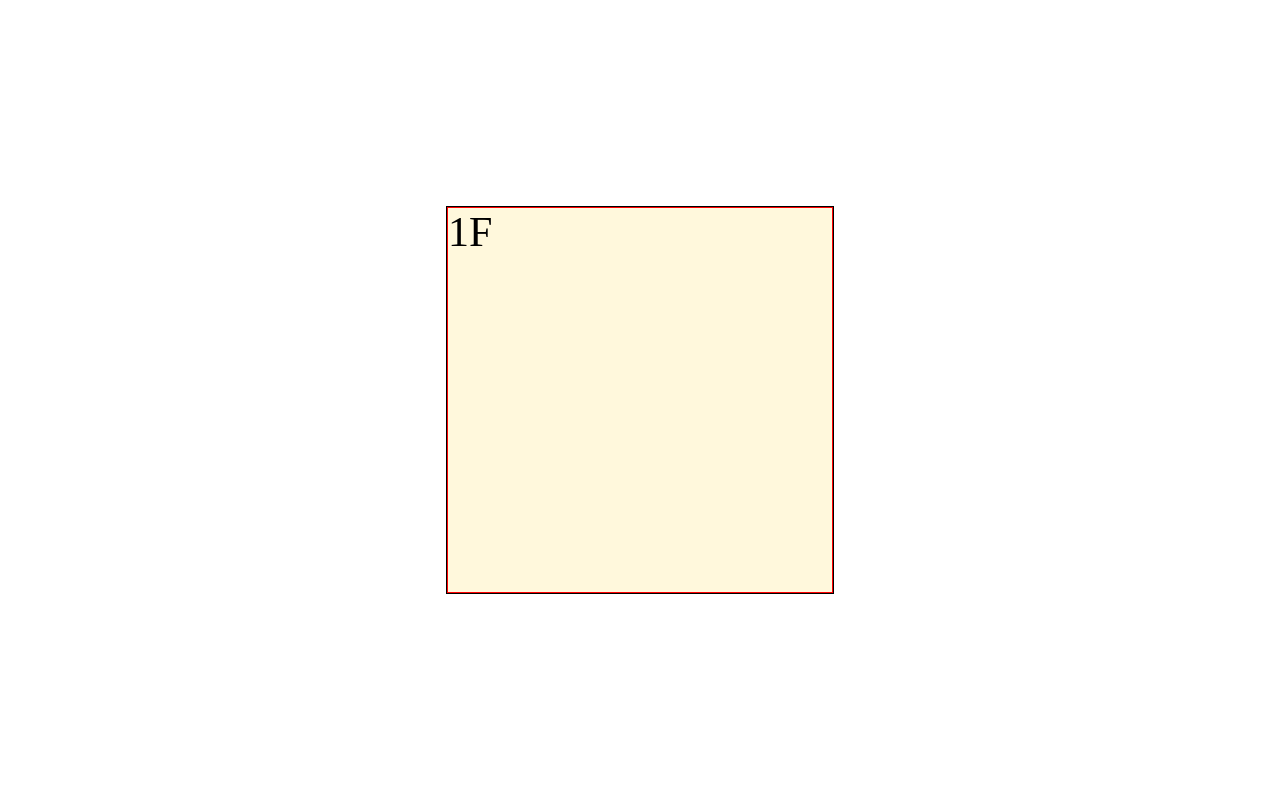
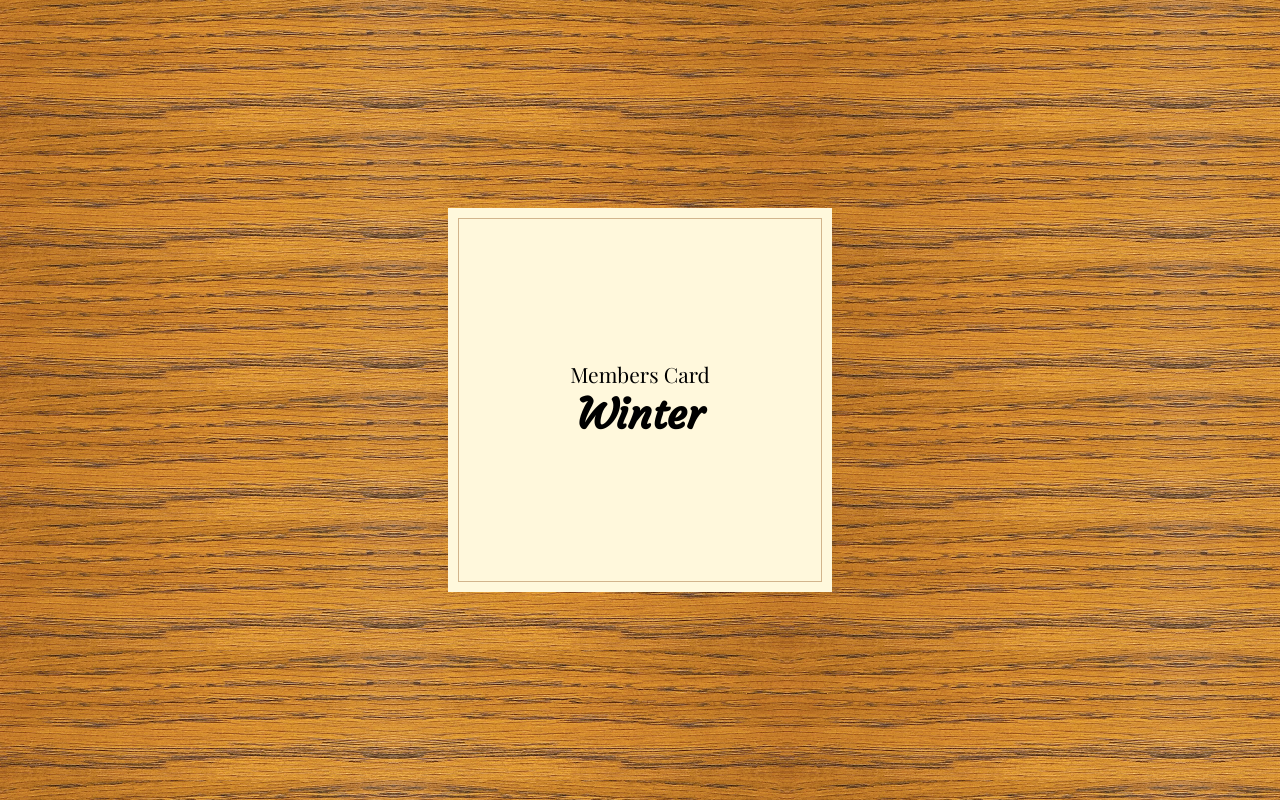
Before and after one commit to ah-ryeong/3D_Leaflet, a plain HTML site: page index.html in a window 1280 px wide. Drawn offline with nearby package versions, Linux system fonts and the light colour scheme; a web font is replaced by a local one.

Commit message:
표지 디자인 완성

```diff
--- a/css/main.css
+++ b/css/main.css
@@ -3,6 +3,9 @@ html {
 }
 
 body {
+  font-family: "Playfair Display", serif;
+  background: url(../images/tablewood.jpg);
+  background-size: auto 130px;
   /* 3D공간 만들기 */
   perspective: 1500px;
 }
@@ -17,7 +20,6 @@ body {
   height: 30vw;
   margin: auto;
   transform-style: preserve-3d;
-  outline: 2px solid black;
   font-size: 3rem;
 }
 
@@ -28,7 +30,6 @@ body {
   width: 100%;
   height: 100%;
   transform-style: preserve-3d;
-  outline: 1px solid red;
   transition: 1s;
 }
 
@@ -64,3 +65,28 @@ body {
 .page-face:nth-child(2) {
   transform: rotateY(180deg);
 }
+
+.cover-page {
+  display: flex;
+  /* 위아래 배치 */
+  flex-direction: column;
+  align-items: center;
+  justify-content: center;
+  font-size: 1.5rem;
+}
+
+/* 테두리 */
+.cover-page::before {
+  content: " ";
+  display: block;
+  position: absolute;
+  left: 10px;
+  right: 10px;
+  top: 10px;
+  bottom: 10px;
+  border: 1px solid tan;
+}
+
+.menu-header-title {
+  font-family: "Courgette", cursive;
+}
--- a/index.html
+++ b/index.html
@@ -4,6 +4,8 @@
     <meta charset="UTF-8">
     <meta http-equiv="X-UA-Compatible" content="IE=edge">
     <meta name="viewport" content="width=device-width, initial-scale=1.0">
+    <link rel="preconnect" href="https://fonts.gstatic.com">
+    <link href="https://fonts.googleapis.com/css2?family=Courgette&family=Playfair+Display:ital,wght@0,400;0,500;0,600;0,700;0,800;0,900;1,400;1,500;1,600;1,700;1,800;1,900&display=swap" rel="stylesheet">
     <link rel="stylesheet" href="css/reset.css">
     <link rel="stylesheet" href="css/main.css">
     <title>3D Leaflet</title>
@@ -11,7 +13,10 @@
 <body>
     <div class="leaflet">
         <div class="page">
-            <div class="page-face">1F</div>
+            <div class="page-face cover-page">
+                <p>Members Card</p>
+                <h1 class="menu-header-title">Winter</h1>
+            </div>
             <div class="page-face">1B</div>
         </div>
 
@@ -21,7 +26,9 @@
         </div>
 
         <div class="page">
-            <div class="page-face">3F</div>
+            <div class="page-face cover-page">
+                <p class="message">Welcome!</p>
+            </div>
             <div class="page-face">3B</div>
         </div>
     </div>
```
Lines whose indentation alone changed are shown as unchanged.
